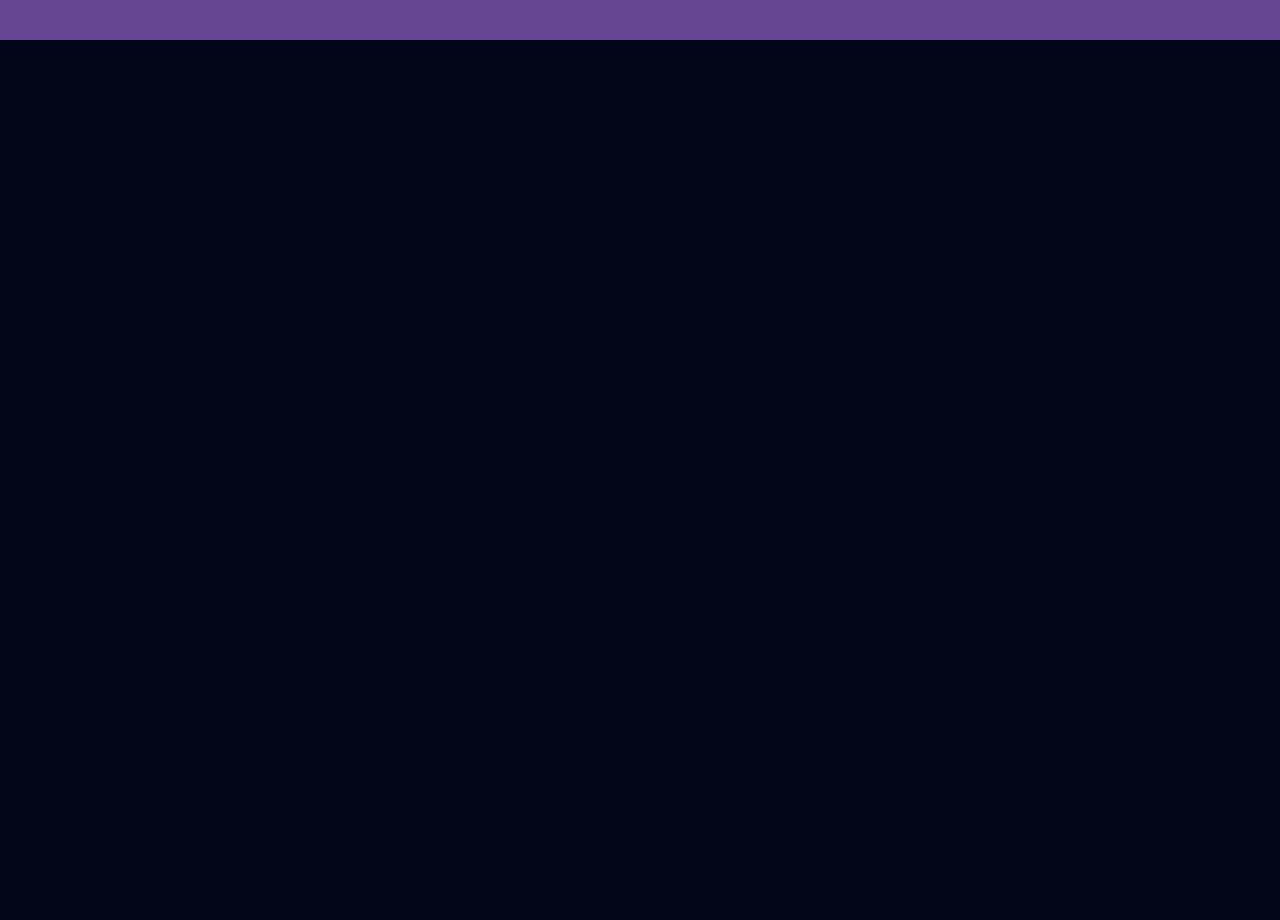
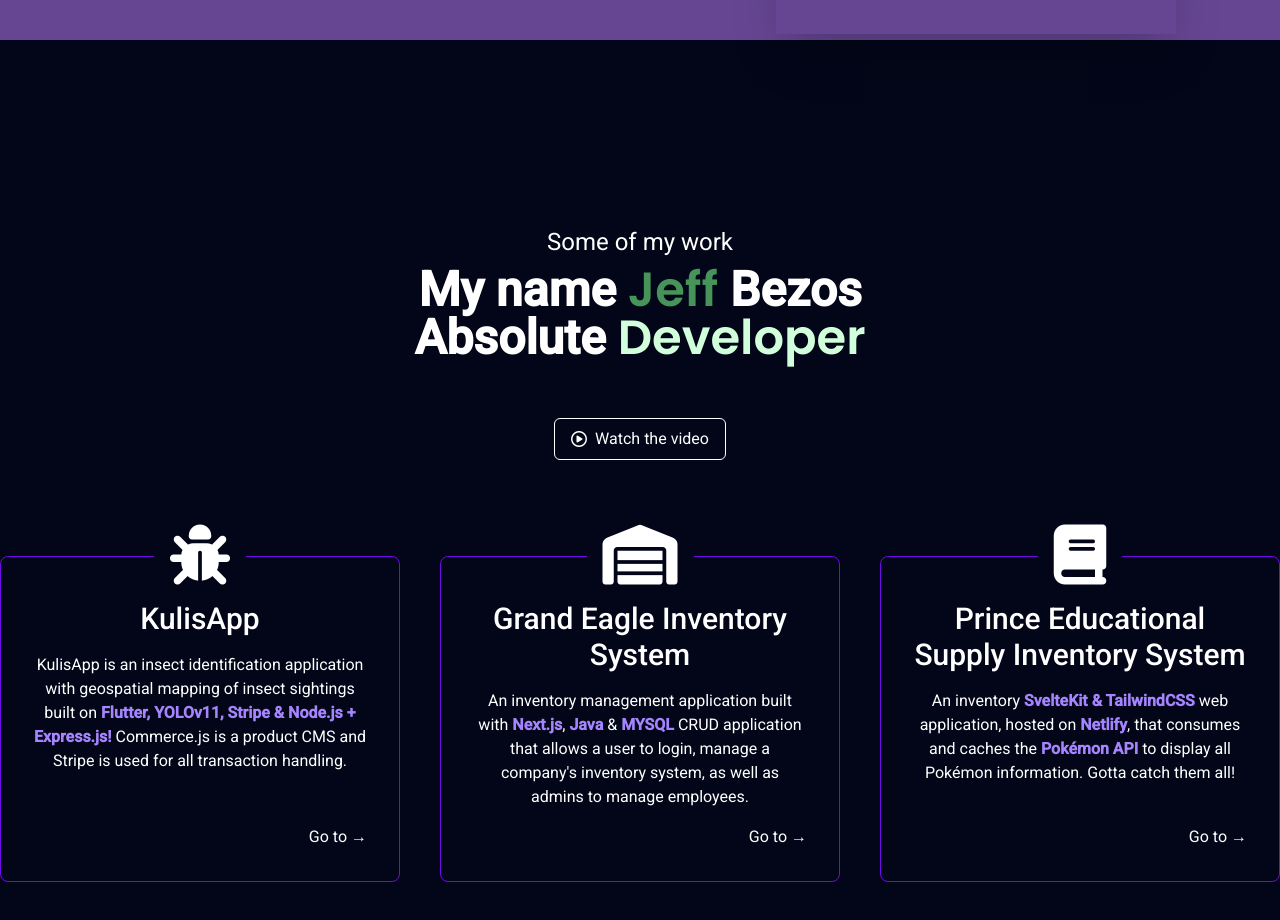
Before and after one commit to KenjiM-03/portfolio2, a SvelteKit app: page / in a window 1280 px wide. Shown: the part 760-1680 px from the top of the page. Before the commit the page ends 800 px from the top, so only its background shows below. Built offline with nearby package versions, Linux system fonts and the light colour scheme; no server answers.

Commit message:
added projects section

```diff
--- a/src/app.html
+++ b/src/app.html
@@ -23,7 +23,7 @@
 <div style="display: contents" class="relative z-[1]">%sveltekit.body%</div>
 
 <div class="absolute min-h-screen top-0 left-0 w-full z-[-1]">
-    <div id="particles-js" class="absolute inset-0 bg-[#664693]" />
+    <div id="particles-js" class="absolute inset-0 bg-[#664693]"></div>
 </div>
 <script>
     particlesJS.load("particles-js", "assets/particles.json", function () {
--- a/src/components/Main.svelte
+++ b/src/components/Main.svelte
@@ -1,17 +1,38 @@
 
 <script>
 
+import Step from "./Step.svelte";
+let steps = [
+    {
+        name: "KulisApp",
+        icon: "fa-solid fa-bug",
+        description:
+            "Smoljames Store is a a merchanising store created with Next.js, Commerce.js & Stripe! Commerce.js is a CMS for managing project and Stripe is used for all transaction handling.",
+    },
+    {
+        name: "Grand Eagle Inventory System",
+        icon: "fa-solid fa-warehouse",
+        description:
+            "Test for model robustness with customized test profiles and receive exhaustive reporting on the performance and potential vulnerabilities of your model.",
+    },
+    {
+        name: "Prince Educational Supply Inventory System",
+        icon: "fa-solid fa-book",
+        description:
+            "Augment your datasets with our filters and dataset manipulations to ensure your models are trained on the highest quality datasets (coming soon).",
+    },
+];
 </script>
 <main>
-    <section id = "intropage" class="grid grid-cols-1 lg:grid-cols-2 gap-10 py-8 sm:py-14">
+    <section id = "intropage" class="grid grid-cols-1 lg:grid-cols-2 gap-10 md:gap-12 lg:gap-16 py-12 sm:py-16 lg:py-24 justify-center min-h-screen">
         <div class ="flex flex-col lg:justify-center text-center lg:text-left gap-6 md:gap-8 lg:gap-10">
             <h2 class="font-semibold text-4xl sm:text-5xl md:text-6xl">
-                My name <span class="poppins text-[#47945A]">Jeff</span> Bezos<br/> Absolute <span class="poppins text-[#FFFDA7]">
+                My name <span class="poppins text-[#FFEBD1]">Jeff</span> Bezos<br/> Absolute <span class="poppins text-[#FFEBD1]">
             Developer
             </span>
             </h2>
             <p class="text-base sm:text-lg md:text-xl">
-                My name <span class="poppins text-[#47945A]">Jeff</span> Bezos<br/> Absolute <span class="poppins text-[#FFFDA7]">
+                My name <span class="poppins text-[#FFFDA7]">Jeff</span> Bezos<br/> Absolute <span class="poppins text-[#FFFDA7]">
             Developer
             </span>
             </p>
@@ -23,18 +44,69 @@
                 <h4 class="relative z-[10]">Contact me &rarr;</h4>
             </a>
         </div>
-        <div class="relative shadow-2xl grid place-items-center w-fit mx-auto">
+        <div class="relative shadow-2xl grid place-items-center w-fit mx-auto overflow-hidden">
             <img
                     src={"images/profile.jpg"}
                     alt="Zetane Engine"
-                    class="object-cover z-[2] max-h-[70vh] shadow-lg"
+                    class="object-cover z-[2] max-h-[60vh] lg:max-h-[70vh] shadow-lg"
             />
         </div>
 
     </section>
 
-    <section id="projects" class="py">
 
+
+    <section class="min-h-screen py-12 sm:py-16 lg:py-24 mt-12 lg:mt-0 flex flex-col justify-center gap-20 lg:gap-24" id="projects">
+        <div class="flex flex-col gap-2 text-center">
+            <h6 class="text-large sm:txt-xl md:text-2xl">Some of my work</h6>
+            <h3 class="font-semibold text-3xl sm:text-4xl md:text-5xl"> My name <span class="poppins text-[#47945A]">Jeff</span> Bezos<br/> Absolute <span class="poppins text-[#D1FFDC]">
+            Developer</span>
+
+            </h3>
+
+        </div>
+        <a
+                href="https://www.youtube.com/watch?v=dQw4w9WgXcQ"
+                target="_blank"
+                class="mx-auto px-4 py-2 rounded-md border border-solid border-white flex items-center gap-2 -mb-4 sm:-mb-0 -mt-10 hover:border-violet-700 duration-200"
+        >
+            <i class="fa-regular fa-circle-play"/>
+            <p>Watch the video</p>
+        </a>
+        <div class="grid grid-cols-1 lg:grid-cols-3 gap-12 lg:gap-10">
+            <Step step={steps[0]}>
+                <p>
+                    KulisApp is an insect identification application with geospatial mapping of insect sightings built on <strong
+                        class="text-violet-400"
+                >Flutter, YOLOv11, Stripe & Node.js + Express.js!</strong
+                > Commerce.js is a product CMS and Stripe is used for all transaction
+                    handling.
+                </p>
+            </Step>
+            <Step step={steps[1]}>
+                <p>
+                    An inventory management application built with <strong
+                        class="text-violet-400">Next.js</strong
+                >,
+                    <strong class="text-violet-400">Java</strong
+                    >
+                    & <strong class="text-violet-400">MYSQL</strong> CRUD application
+                    that allows a user to login, manage a company's inventory system, as well as admins to manage employees.
+
+                </p>
+            </Step>
+            <Step step={steps[2]}>
+                <p>
+                    An inventory <strong class="text-violet-400"
+                >SvelteKit & TailwindCSS</strong
+                >
+                    web application, hosted on
+                    <strong class="text-violet-400">Netlify</strong>, that
+                    consumes and caches the
+                    <strong class="text-violet-400">Pokémon API</strong>
+                    to display all Pokémon information. Gotta catch them all!
+                </p>
+            </Step>
+        </div>
     </section>
 </main>
-<h1>skibidi</h1>
--- a/src/components/Step.svelte
+++ b/src/components/Step.svelte
@@ -0,0 +1,31 @@
+<script>
+    export let step;
+</script>
+
+<a
+        href={step.href}
+        target="_blank"
+        class="p-4 sm:p-6 md:p-8 flex flex-col gap-4 rounded-lg border border-solid border-violet-700 text-center cursor-pointer group hover:border-violet-400 duration-200 "
+>
+    <div
+            class="bg-slate-950 grid place-items-center px-4 text-5xl md:text-6xl -mt-10 sm:-mt-12 md:-mt-14 lg:-mt-16 mx-auto duration-200  "
+    >
+        <i class={step.icon} />
+    </div>
+    <h3 class="font-medium text-xl sm:text-2xl md:text-3xl">
+        {step.name}
+    </h3>
+    <!--{#if step?.description}-->
+    <!--    <p class="text-sm sm:text-base text-slate-300">-->
+    <!--        {step.description}-->
+    <!--    </p>-->
+    <!--{/if}-->
+    <slot />
+    <div class="flex-1 flex justify-between gap-4 items-end">
+        <div
+                class="ml-auto cursor-pointer hover:text-slate-950 duration-200 relative after:absolute after:top-0 after:h-0 after:right-full after:bg-white after:w-full after:h-full after:duration-200 hover:after:translate-x-full after:z-[-1] overflow-hidden"
+        >
+            <p class="z-4">Go to &rarr;</p>
+        </div>
+    </div>
+</a>
```
